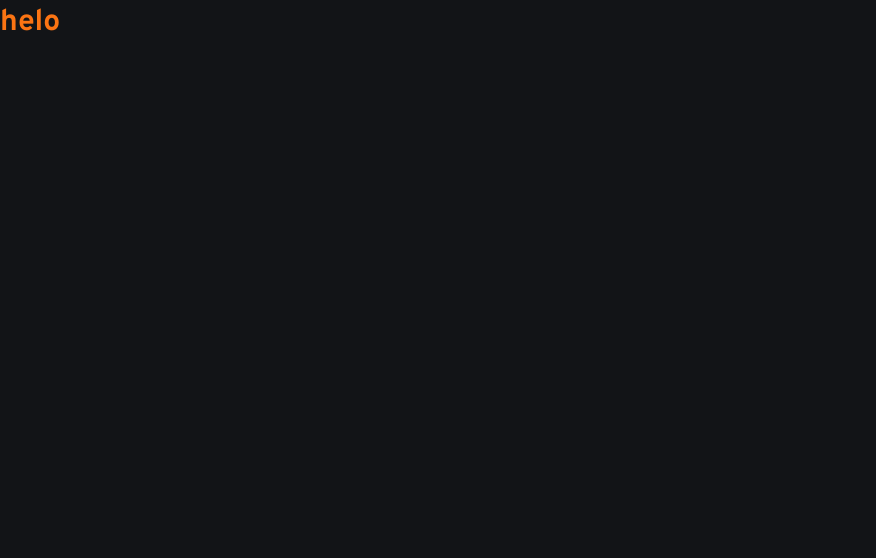
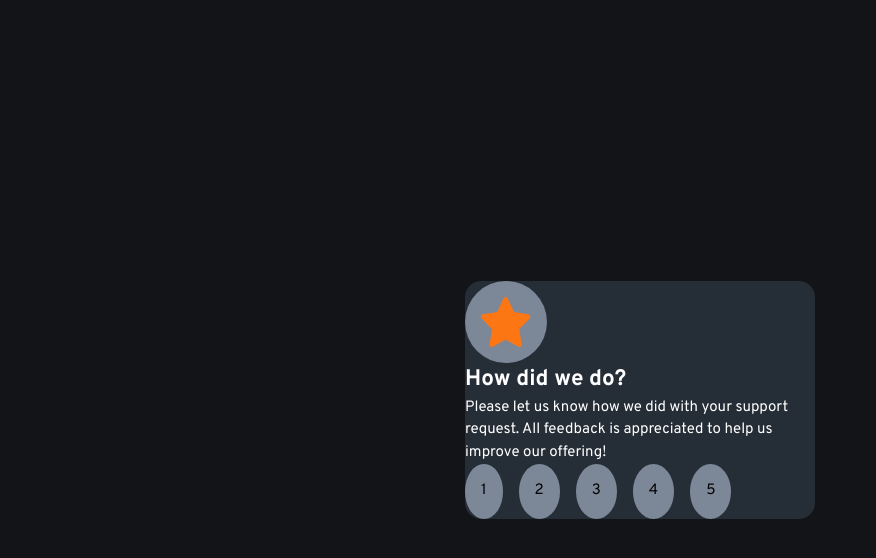
Before and after one commit to Paulo-Dandrea/interactive-rating-component-next, a Next.js app: page / in a window 1280 px wide. Shown: the top 558 px of the page, without its empty margins (0-876 px from the left). Built offline with nearby package versions, Linux system fonts and the light colour scheme.

Commit message:
feat: first structure

```diff
--- a/app/globals.scss
+++ b/app/globals.scss
@@ -61,6 +61,12 @@ select {
   font: inherit;
 }
 
+button {
+  border: none;
+  outline: none;
+  cursor: pointer;
+}
+
 /* Remove all animations, transitions and smooth scroll for people that prefer not to see them */
 @media (prefers-reduced-motion: reduce) {
   html:focus-within {
--- a/app/page.module.scss
+++ b/app/page.module.scss
@@ -1,9 +1,8 @@
-
 /**========================================================================
  *!                           General Styles
  *========================================================================**/
 
-@import url('https://fonts.googleapis.com/css2?family=Overpass:wght@400;700&display=swap');
+@import url("https://fonts.googleapis.com/css2?family=Overpass:wght@400;700&display=swap");
 
 $clr-primary: hsl(25, 97%, 53%);
 $clr-white: hsl(0, 0%, 100%);
@@ -18,12 +17,60 @@ $fw-700: 700;
 
 $fs: 15px;
 
+
+.flex {
+    display: flex;
+    gap: 1rem;
+}
+
+.border_radius_1 {
+    border-radius: 1rem;
+}
+
+
 .page {
     min-height: 100vh;
 
     font-family: $ff-primary;
     font-size: $fs;
     font-weight: $fw-400;
-    color: $clr-primary;
+    color: $clr-white;
     background-color: $clr-very-dark-blue;
+
+    display: grid;
+    place-items: center;
+
+
+    .card {
+        max-width: 350px;
+        width: 90%;
+
+        background-color: $clr-dark-blue;
+    }
+
+    // inline-box
+
+    .circle {
+        // display: inline-block;
+        display: inline-flex;
+        align-items: center;
+        justify-content: center;
+
+
+        background-color: $clr-medium-grey;
+        border-radius: 50%;
+        padding: 1rem;
+    }
 }
+
+.circle-button {
+    display: inline-flex;
+    align-items: center;
+    justify-content: center;
+
+    padding: 0.5rem;
+    border-radius: 50%;
+    background-color: #eaeaea;
+    border: none;
+    cursor: pointer;
+}
--- a/app/page.tsx
+++ b/app/page.tsx
@@ -1,12 +1,60 @@
-import Image from 'next/image'
-import styles from './page.module.scss'
+import Image from "next/image";
+import styles from "./page.module.scss";
+import svg from "../public/icon-star.svg";
 
 export default function Home() {
-  return (
-    <div className={styles.page} >
-      <h1>helo</h1>
-    </div>
-  )
+    return (
+        // className={`${styles.description} ${styles.yellow} next 13`}
+        <div className={styles.page}>
+            <div className={`${styles.card} ${styles.border_radius_1}`}>
+                <div className={styles.circle}>
+                    <Image
+                        src="/icon-star.svg"
+                        alt="Vercel Logo"
+                        width={50}
+                        height={50}
+                        // priority
+                    />
+                </div>
+                <h2>How did we do?</h2>
+                <p>
+                    Please let us know how we did with your support request. All feedback is
+                    appreciated to help us improve our offering!
+                </p>
+
+                <div className={styles.flex}>
+                    <button className={styles.circle}>
+                        <span>1</span>
+                    </button>
+                    <button className={styles.circle}>
+                        <span>2</span>
+                    </button>
+                    <button className={styles.circle}>
+                        <span>3</span>
+                    </button>
+                    <button className={styles.circle}>
+                        <span>4</span>
+                    </button>
+                    <button className={styles.circle}>
+                        <span>5</span>
+                    </button>
+                </div>
+            </div>
+        </div>
+    );
 }
 
-// min-height: 100vh;
+// 1 2 3 4 5
+
+// Submit
+
+// <!-- Rating state end -->
+
+// <!-- Thank you state start -->
+
+// You selected <!-- Add rating here --> out of 5
+
+// Thank you!
+
+// We appreciate you taking the time to give a rating. If you ever need more support,
+// don’t hesitate to get in touch!
```
Also changed, not shown: public/icon-star.svg (renamed from task description/interactive-rating-component-main/images/icon-star.svg), public/illustration-thank-you.svg (renamed from task description/interactive-rating-component-main/images/illustration-thank-you.svg).
